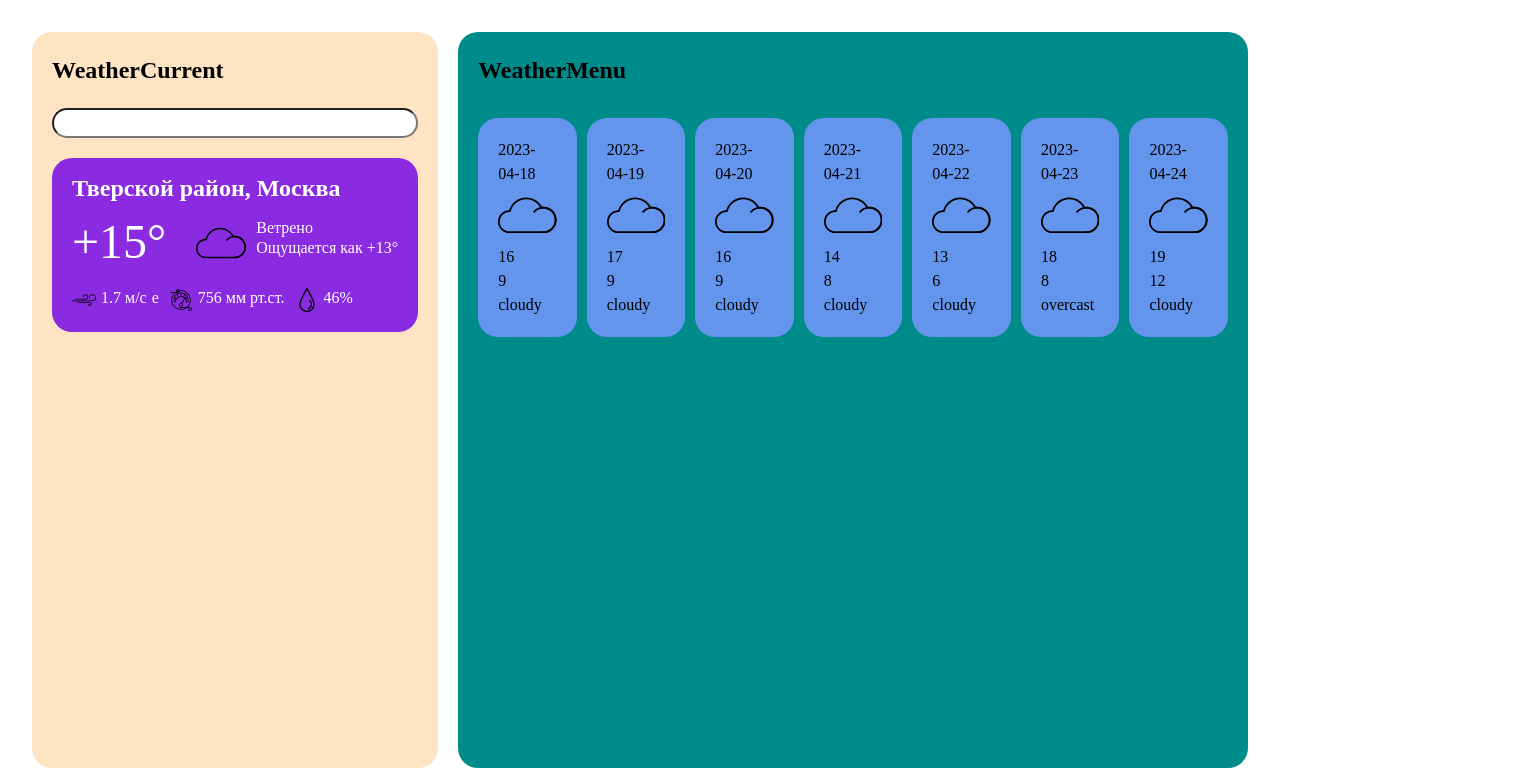
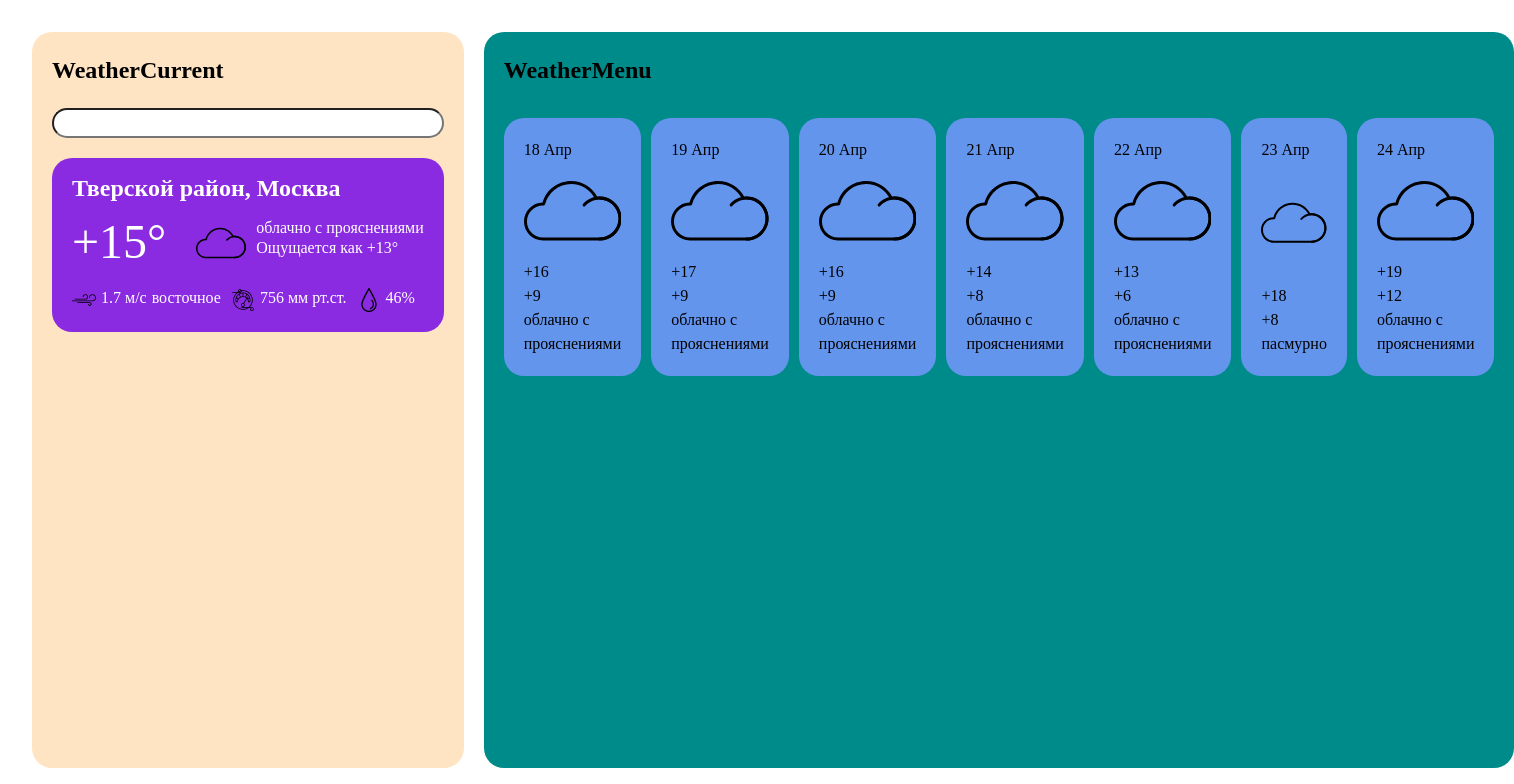
Before and after one commit to DaMexx/weather_vue, a Vue app: page / in a window 1280 px wide. Shown: the top 784 px of the page, 1514 px wide, since content can reach past the window. Built offline with nearby package versions, Linux system fonts and the light colour scheme.

Commit message:
in progress (something maybe broken)

```diff
--- a/src/components/WeatherCurrent/WeatherCurrentCard.vue
+++ b/src/components/WeatherCurrent/WeatherCurrentCard.vue
@@ -5,11 +5,12 @@ import IconWaterDrop from "@/components/icons/IconWaterDrop.vue";
 import IconWind from "@/components/icons/IconWind.vue";
 import IconCloud from "@/components/icons/IconCloud.vue";
 import IconPressure from "@/components/icons/IconPressure.vue";
+
+import {weatherTypesDictionary, windDirectionDictionary} from "@/helpers/dictionary"
+
+
 const locationInfo = final.data.geo_object;
 const todayInfo = final.data.fact;
-const ruCondition = computed(() => {
-  return todayInfo.condition === "cloudy" ? "Ветрено" : todayInfo.condition;
-});
 </script>
 
 <template>
@@ -19,16 +20,18 @@ const ruCondition = computed(() => {
     </h1>
     <div class="weather-card__temperature">
       <div class="temperature__main">
-        +<span class="temp">{{ todayInfo.temp }}</span>
+        <span v-if="todayInfo.temp > 0">+</span>
+        <span class="temp">{{ todayInfo.temp }}</span>
       </div>
       <IconCloud class="temperature__icon" />
 
       <div class="temperature__container">
         <div class="container__condition">
-          {{ ruCondition }}
+          {{ weatherTypesDictionary[todayInfo.condition] }}
         </div>
         <div class="container__feel">
-          Ощущается как +<span class="temp">{{ todayInfo.feels_like }}</span>
+          Ощущается как <span v-if="todayInfo.feels_like > 0">+</span
+          ><span class="temp">{{ todayInfo.feels_like }}</span>
         </div>
       </div>
     </div>
@@ -36,7 +39,7 @@ const ruCondition = computed(() => {
       <div class="additional__wind">
         <IconWind width="24px" height="24px" />
         <span>{{ todayInfo.wind_speed }} м/с</span>
-        <span>{{ todayInfo.wind_dir }}</span>
+        <span>{{ windDirectionDictionary[todayInfo.wind_dir] }}</span>
       </div>
       <div class="additional__pressure">
         <IconPressure width="24px" height="24px" />
--- a/src/components/WeatherMenu/WeeklyItem.vue
+++ b/src/components/WeatherMenu/WeeklyItem.vue
@@ -1,26 +1,36 @@
 <script setup lang="ts">
 import { defineProps } from "vue";
 import IconCloud from "../icons/IconCloud.vue";
+import { useTranslateWeatherTypes } from "@/helpers/helperTranslateWeatherTypes";
+import { formatDate } from "@/helpers/helperFormatDate";
+import {weatherTypesDictionary} from "@/helpers/dictionary"
+
 const props = defineProps({
   item: {
     type: Object,
     default: {},
   },
 });
+
 </script>
 
 <template>
   <Transition name="fade">
     <div class="item">
-      <div class="item__date">{{ props.item.date }}</div>
-      <IconCloud
-        width="100%"
-        height="auto"
-      />
+      <div class="item__date">{{ formatDate(props.item.date) }}</div>
+      <IconCloud width="100%" height="auto" />
       <!-- <div class="item__icon">s</div> -->
-      <div class="item__max-temp">{{ props.item.parts.day.temp_avg }}</div>
-      <div class="item__min-temp">{{ props.item.parts.night.temp_avg }}</div>
-      <div class="item__type">{{ props.item.parts.day.condition }}</div>
+      <div class="item__max-temp">
+        <span v-if="props.item.parts.day.temp_avg > 0">+</span
+        >{{ props.item.parts.day.temp_avg }}
+      </div>
+      <div class="item__min-temp">
+        <span v-if="props.item.parts.night.temp_avg > 0">+</span
+        >{{ props.item.parts.night.temp_avg }}
+      </div>
+      <div class="item__type">
+        {{ weatherTypesDictionary[props.item.parts.day.condition] }}
+      </div>
     </div>
   </Transition>
 </template>
--- /dev/null
+++ b/src/helpers/dictionary.ts
@@ -0,0 +1,35 @@
+import type { IDictionary } from "@/types/types";
+
+export const weatherTypesDictionary: IDictionary = {
+  clear: "ясно",
+  partlyCloudy: "малооблачно",
+  cloudy: "облачно с прояснениями",
+  overcast: "пасмурно",
+  drizzle: "морось",
+  "light-rain": "небольшой дождь",
+  rain: "дождь",
+  "moderate-rain": "умеренно сильный дождь",
+  "heavy-rain": "сильный дождь",
+  "continuous-heavy-rain": "длительный сильный дождь",
+  showers: "ливень",
+  "wet-snow": "дождь со снегом",
+  "light-snow": "небольшой снег",
+  snow: "снег",
+  "snow-showers": "снегопад",
+  hail: "град",
+  thunderstorm: "гроза",
+  "thunderstorm-with-rain": "дождь с грозой",
+  "thunderstorm-with-hail": "гроза с градом",
+};
+
+export const windDirectionDictionary: IDictionary = {
+  nw: "северо-западное",
+  n: "северное",
+  ne: "северо-восточное",
+  e: "восточное",
+  se: "юго-восточное",
+  s: "южное",
+  sw: "юго-западное",
+  w: "западное",
+  c: "штиль",
+};
--- /dev/null
+++ b/src/helpers/helperFormatDate.ts
@@ -0,0 +1,27 @@
+export const formatDate = (dateString: string): string => {
+  const months: string[] = [
+    "Янв",
+    "Фев",
+    "Март",
+    "Апр",
+    "Мая",
+    "Июня",
+    "Июля",
+    "Авг",
+    "Сент",
+    "Окт",
+    "Ноя",
+    "Дек",
+  ];
+  const checkDate = new Date();
+  const todayISOString = checkDate.toISOString().split("T")[0];
+
+  if (todayISOString === dateString) {
+    return "Сегодня";
+  } else {
+    const dateParts = dateString.split("-");
+    const day = dateParts[2];
+    const monthName = months[parseInt(dateParts[1], 10) - 1];
+    return `${day} ${monthName}`;
+  }
+};
--- /dev/null
+++ b/src/helpers/helperTranslateWeatherTypes.ts
@@ -0,0 +1,72 @@
+interface IWeatherTypesDictionary {
+  clear: string;
+  partlyCloudy: string;
+  cloudy: string;
+  overcast: string;
+  drizzle: string;
+  "light-rain": string;
+  rain: string;
+  "moderate-rain": string;
+  "heavy-rain": string;
+  "continuous-heavy-rain": string;
+  showers: string;
+  "wet-snow": string;
+  "light-snow": string;
+  snow: string;
+  "snow-showers": string;
+  hail: string;
+  thunderstorm: string;
+  "thunderstorm-with-rain": string;
+  "thunderstorm-with-hail": string;
+}
+
+enum EWeatherTypesDictionary {
+  clear = "ясно",
+  partlyCloudy = "малооблачно",
+  cloudy = "облачно с прояснениями",
+  overcast = "пасмурно",
+  drizzle = "морось",
+  "light-rain" = "небольшой дождь",
+  rain = "дождь",
+  "moderate-rain" = "умеренно сильный дождь",
+  "heavy-rain" = "сильный дождь",
+  "continuous-heavy-rain" = "длительный сильный дождь",
+  showers = "ливень",
+  "wet-snow" = "дождь со снегом",
+  "light-snow" = "небольшой снег",
+  snow = "снег",
+  "snow-showers" = "снегопад",
+  hail = "град",
+  thunderstorm = "гроза",
+  "thunderstorm-with-rain" = "дождь с грозой",
+  "thunderstorm-with-hail" = "гроза с градом",
+}
+
+export const useTranslateWeatherTypes = () => {
+  const weatherTypesDictionary: IWeatherTypesDictionary = {
+    clear: "ясно",
+    partlyCloudy: "малооблачно",
+    cloudy: "облачно с прояснениями",
+    overcast: "пасмурно",
+    drizzle: "морось",
+    "light-rain": "небольшой дождь",
+    rain: "дождь",
+    "moderate-rain": "умеренно сильный дождь",
+    "heavy-rain": "сильный дождь",
+    "continuous-heavy-rain": "длительный сильный дождь",
+    showers: "ливень",
+    "wet-snow": "дождь со снегом",
+    "light-snow": "небольшой снег",
+    snow: "снег",
+    "snow-showers": "снегопад",
+    hail: "град",
+    thunderstorm: "гроза",
+    "thunderstorm-with-rain": "дождь с грозой",
+    "thunderstorm-with-hail": "гроза с градом",
+  };
+  return function translateWeatherTypes(word: string) {
+    return (
+      weatherTypesDictionary[word as keyof IWeatherTypesDictionary] || word
+    );
+  };
+};
--- /dev/null
+++ b/src/types/types.ts
@@ -0,0 +1,3 @@
+export interface IDictionary {
+    [key: string]: string;
+}
```
Also changed, not shown: src/helpers/helperTranslateWindDirection.ts (added, +41 -0 lines), src/use/useTranslate.ts (deleted).
